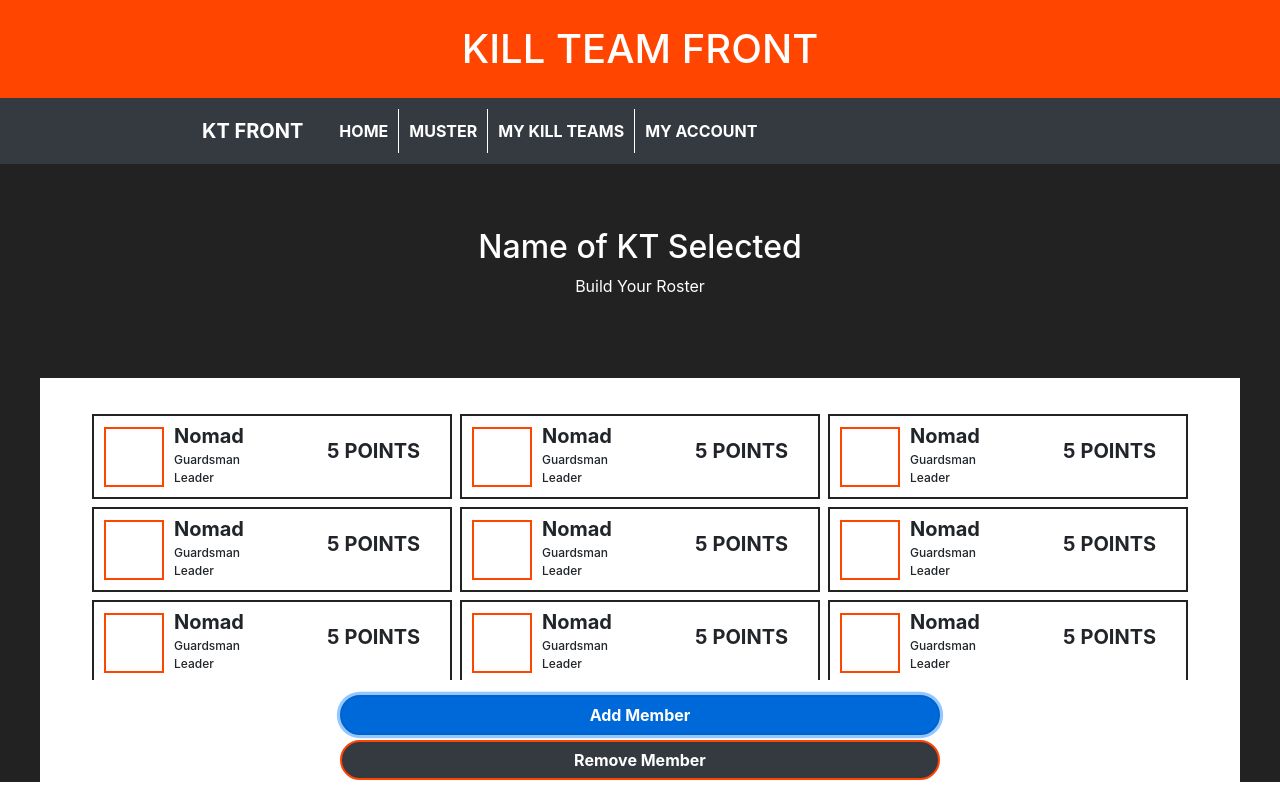
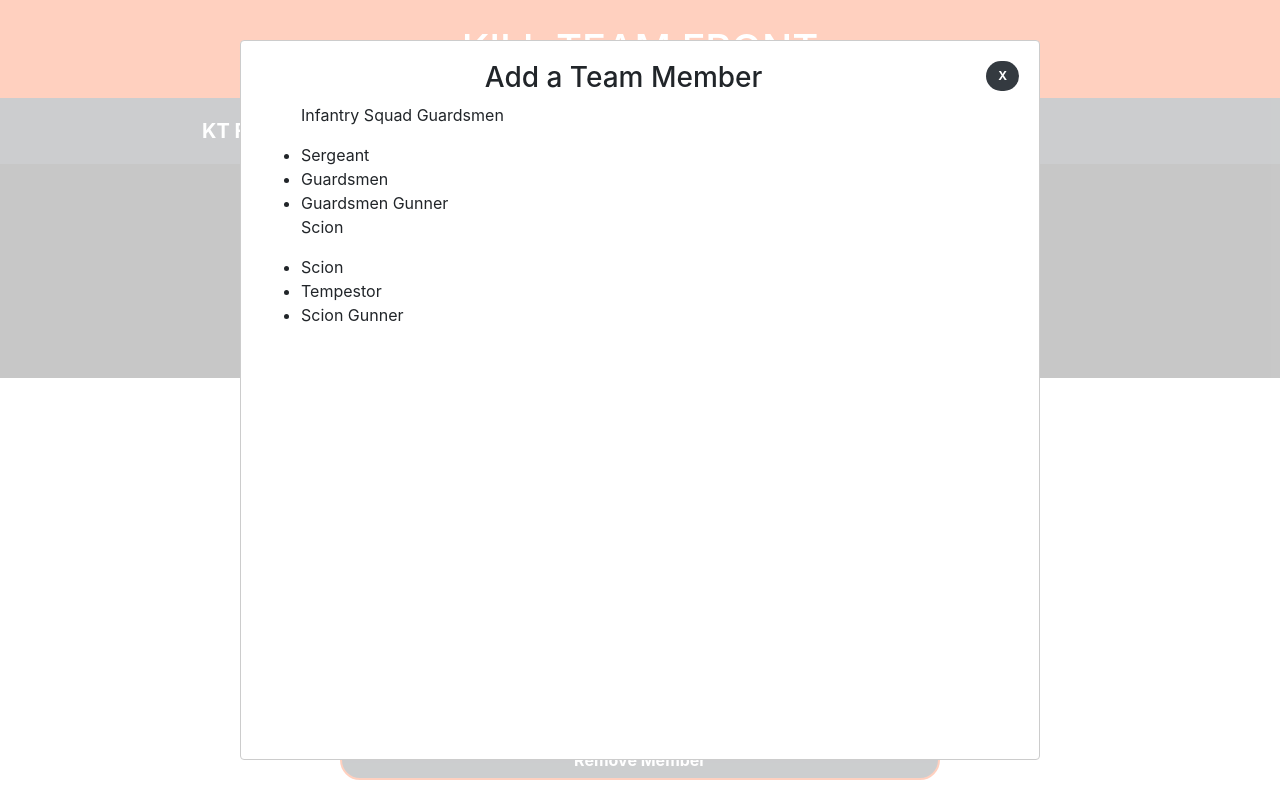
Before and after one commit to Nomad9-0/KTFront, a React (Create React App) app: page /create_team in a window 1280 px wide. Both pictures are taken after a click on the button "Add Member". Built offline with nearby package versions, Linux system fonts and the light colour scheme.

Commit message:
Team creation layout

```diff
--- a/package.json
+++ b/package.json
@@ -11,8 +11,9 @@
     "react": "^16.13.0",
     "react-bootstrap": "^1.0.0-beta.16",
     "react-dom": "^16.13.0",
+    "react-modal": "^3.11.2",
     "react-router-dom": "^5.1.2",
-    "react-scripts": "3.3.0",
+    "react-scripts": "3.4.0",
     "react-tabs": "^3.1.0"
   },
   "scripts": {
--- a/src/App.js
+++ b/src/App.js
@@ -7,8 +7,10 @@
 import CreateTeam from './components/muster/create_team/CreateTeam';
 import {BrowserRouter as Router, Route, Switch} from 'react-router-dom';
 import NotFoundPage from './components/NotFoundPage';
+import Modal from 'react-modal';
 import './App.css';
 
+Modal.setAppElement('#root');
 function App() {
   return (
     <div className="App">
--- a/src/components/muster/create_team/CreateTeam.css
+++ b/src/components/muster/create_team/CreateTeam.css
@@ -25,3 +25,18 @@
 .removeMember:hover {
     background: red;
 }
+.ReactModal__Content {
+    width: 800px;
+    margin: auto;
+}
+.ReactModal__Content .addMemberModalClose {
+    float: right;
+    border: none;
+    font-size: 12px;
+}
+.ReactModal__Content .addMemberModalClose:hover {
+    background: red;
+}
+.ReactModal__Content .addMemberModalTitle {
+    text-align: center;
+}
--- a/src/components/muster/create_team/CreateTeam.js
+++ b/src/components/muster/create_team/CreateTeam.js
@@ -1,8 +1,9 @@
-import React from 'react';
-import UnitData from '../../unit_data/UnitData';
+import React, { useState } from 'react';
+import Modal from 'react-modal';
 import "./CreateTeam.css";
 
 function CreateTeam() {
+    const [modalIsOpen, setModalIsOpen] = useState(false);
     return (
         <>
         <div className="jumbotron">
@@ -10,13 +11,32 @@
           <p className="description">Build Your Roster</p>
         </div>
         <div className='memberList'>
-            <UnitData />
+
         </div>
         <div className='addRemoveContainer'>
-            <button className='btn btn-primary addMember'>Add Member</button>
+            <button className='btn addMember' onClick={() => setModalIsOpen(true)}>Add Member</button>
             <button className='btn btn-warning removeMember'>Remove Member</button>
         </div>
 
+        <Modal isOpen={modalIsOpen} onRequestClose={() => setModalIsOpen(false)}>
+            <button className='btn btn-danger addMemberModalClose' onClick={() => setModalIsOpen(false) }>X</button>
+            <h3 className='addMemberModalTitle'>Add a Team Member</h3>
+            {/* This will be updated dynamicaly */}
+            <ul>
+                <div>
+                    <p>Infantry Squad Guardsmen</p>
+                    <li>Sergeant</li>
+                    <li>Guardsmen</li>
+                    <li>Guardsmen Gunner</li>
+                </div>
+                <div>
+                    <p>Scion</p>
+                    <li>Scion</li>
+                    <li>Tempestor</li>
+                    <li>Scion Gunner</li>
+                </div>
+            </ul>
+        </Modal>
         </>
     );
 }
```
Also changed, not shown: 1 other file (tests, documents, lock files or other folders).
